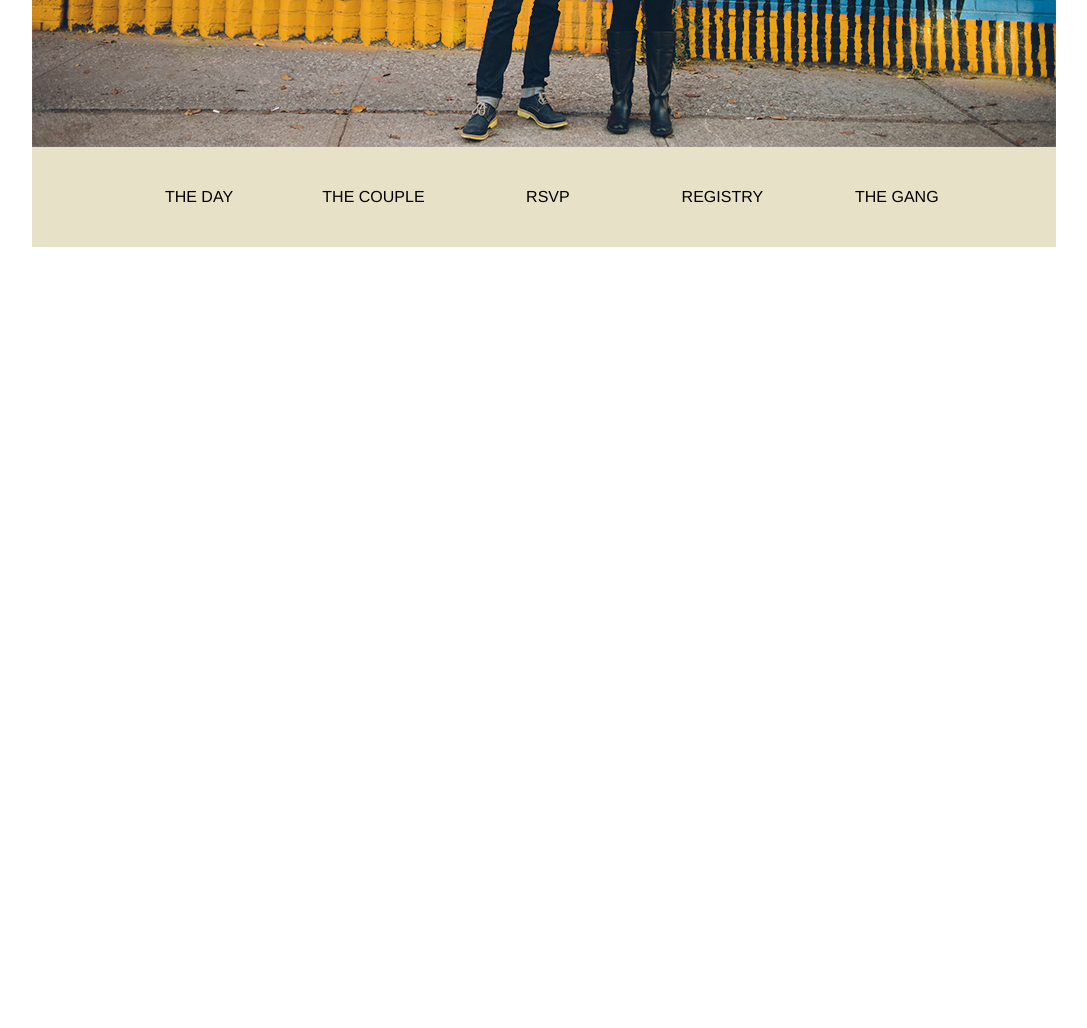
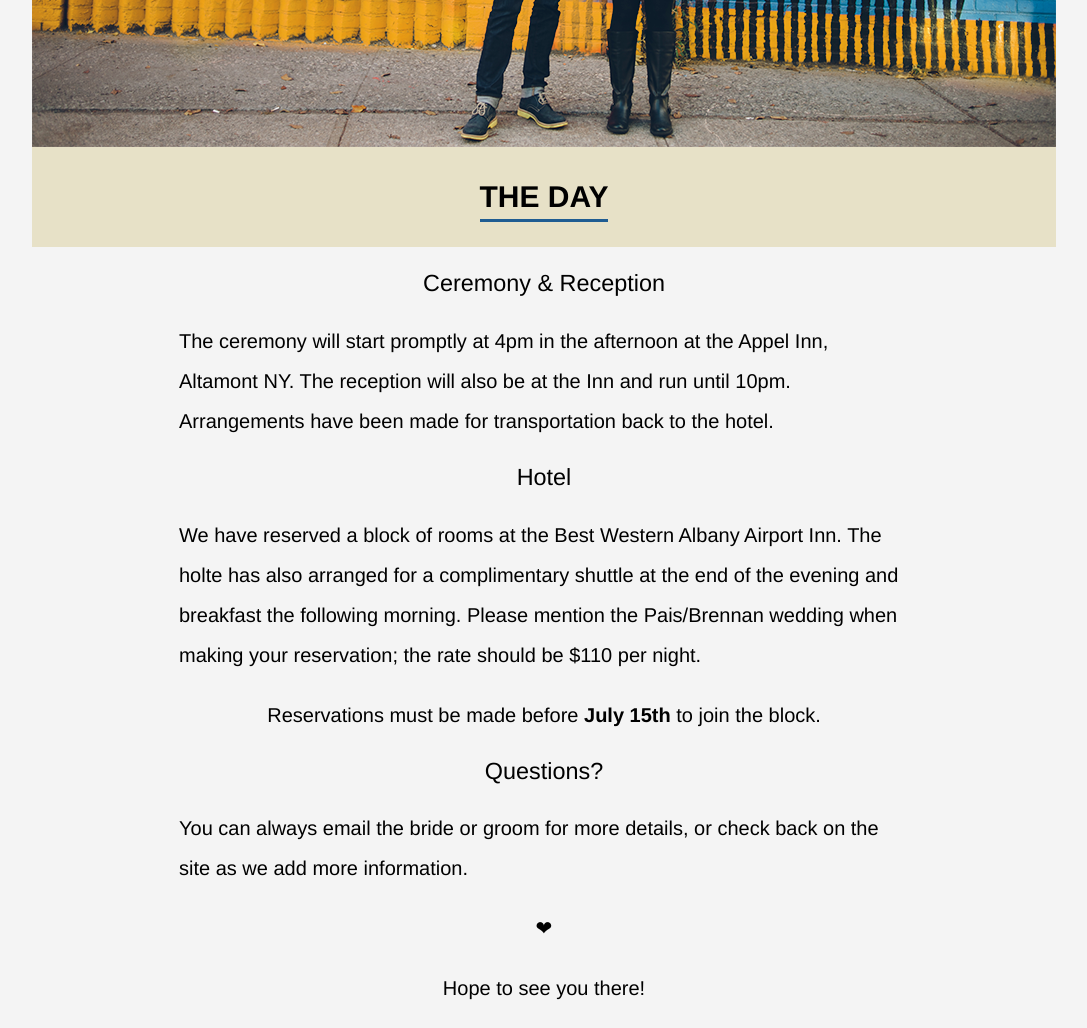
Before and after one commit to katelikestocode/Kate-Jason-Wedding, a plain HTML site: page index.html in a window 1280 px wide. Shown: the part 500-1528 px from the top of the page, without its empty margins (96-1183 px from the left). Before the commit the page ends 800 px from the top, so only its background shows below. Drawn offline with Linux system fonts and the light colour scheme.

Commit message:
Added most content.

```diff
--- a/index.html
+++ b/index.html
@@ -10,6 +10,8 @@
 		body {
 			font-family: Futura, "Helvetica Neue", Helvetica, sans-serif;
 			margin: 0;
+			background-color: #f4f4f4;
+			font-size: 20px;
 		}
 
 
@@ -38,10 +40,10 @@
 			height: 100px;
 		}
 
-		nav a {
+/* 		nav a {
 			text-decoration: none;
 			color: inherit;
-		}
+		} */
 
 		.title-info {
 			font-size: 48px;
@@ -55,7 +57,7 @@
 			margin-top: 0.7em;
 		}
 
-		nav ul {
+/* 		nav ul {
 			margin-top: 0;
 			width: 900px;
 			margin-left: auto;
@@ -74,6 +76,41 @@
 			padding: 0;
 			width: 170px;
 			text-align: center;
+		} */
+
+		.menu {
+			/* background-color: purple; */
+			text-align: center;
+			margin-top: 0;
+			top: 50%;
+			position: relative;
+			transform: translateY(-50%);
+			-webkit-transform: translateY(-50%);
+			-ms-transform: translateY(-50%);
+		}
+
+		.selected {
+			border-bottom: 3px #1f5c92 solid;
+			padding-bottom: 6px;
+		}
+
+		h3 {
+			text-align: center;
+			font-weight: normal;
+		}
+
+		.five-column {
+			width: 730px;
+			margin-left: auto;
+			margin-right: auto;
+		}
+
+		.center {
+			text-align: center;
+		}
+
+		p {
+			line-height: 2;
 		}
 	</style>
 </head>
@@ -91,14 +128,28 @@
 
 		</header>
 		<nav>
-			<ul>
+			<h2 class="menu"><span class="selected">The Day</span></h2>
+<!-- 			<ul>
 				<li><a href="">The Day</a></li>
 				<li><a href="">The Couple</a></li>
 				<li><a href="">RSVP</a></li>
 				<li><a href="">Registry</a></li>
 				<li><a href="">The Gang</a></li>
-			</ul>
+			</ul> -->
 		</nav>
+		<h3>Ceremony & Reception</h3>
+		<p class="five-column">The ceremony will start promptly at 4pm in the afternoon at the Appel Inn, Altamont NY. The reception will also be at the Inn and run until 10pm. Arrangements have been made for transportation back to the hotel.</p>
+
+		<!-- Hotel -->
+		<h3>Hotel</h3>
+		<p class="five-column">We have reserved a block of rooms at the Best Western Albany Airport Inn. The holte has also arranged for a complimentary shuttle at the end of the evening and breakfast the following morning. Please mention the Pais/Brennan wedding when making your reservation; the rate should be $110 per night.</p>
+		<p class="center">Reservations must be made before <strong>July 15th</strong> to join the block.</p>
+
+		<!-- Questions? -->
+		<h3>Questions?</h3>
+		<p class="five-column">You can always email the bride or groom for more details, or check back on the site as we add more information.</p>
+		<p class="center">❤︎</p>
+		<p class="center">Hope to see you there!</p>
 	</div>
 </body>
 </html>
```
